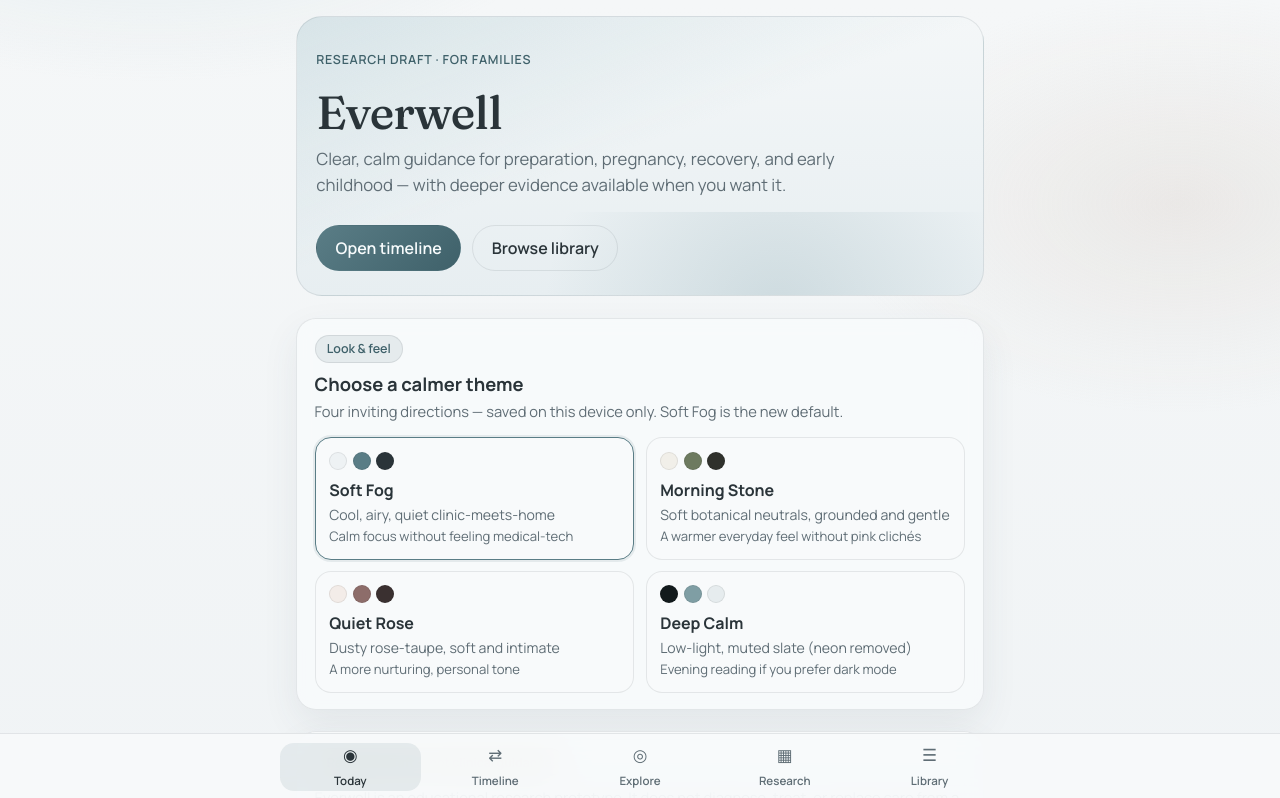
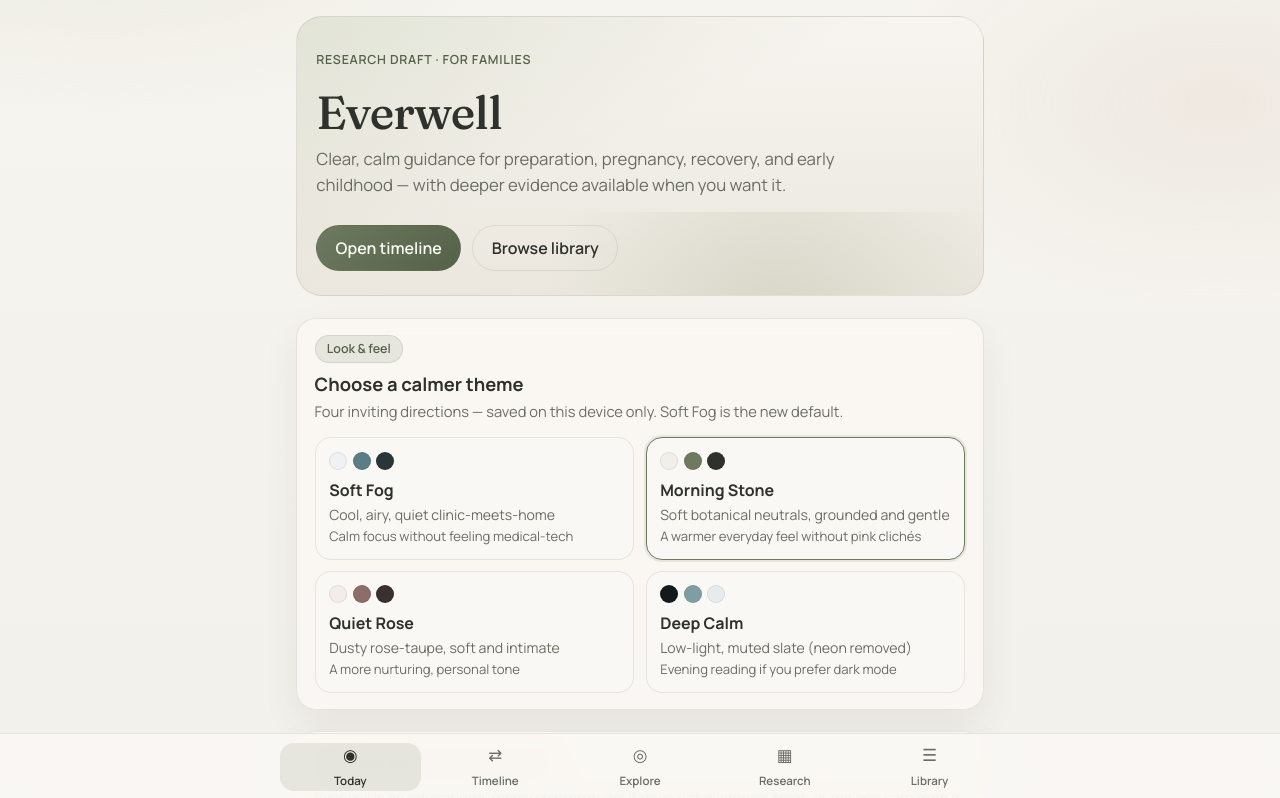
Before and after one commit to 28twagg-ops/spyder-leaderboard, a React (Vite) app in the folder pregnancy-info-app/app/: page / in a window 1280 px wide. Shown: the top 798 px of the page. Built offline with nearby package versions, Linux system fonts and the light colour scheme.

Commit message:
Set Morning Stone as the default Everwell theme

```diff
--- a/pregnancy-info-app/app/src/theme/themes.ts
+++ b/pregnancy-info-app/app/src/theme/themes.ts
@@ -39,7 +39,7 @@ export const THEME_OPTIONS: ThemeOption[] = [
   },
 ]
 
-export const DEFAULT_THEME: ThemeId = 'soft-fog'
+export const DEFAULT_THEME: ThemeId = 'morning-stone'
 
 export function isThemeId(value: string | null | undefined): value is ThemeId {
   return THEME_OPTIONS.some((theme) => theme.id === value)
```
